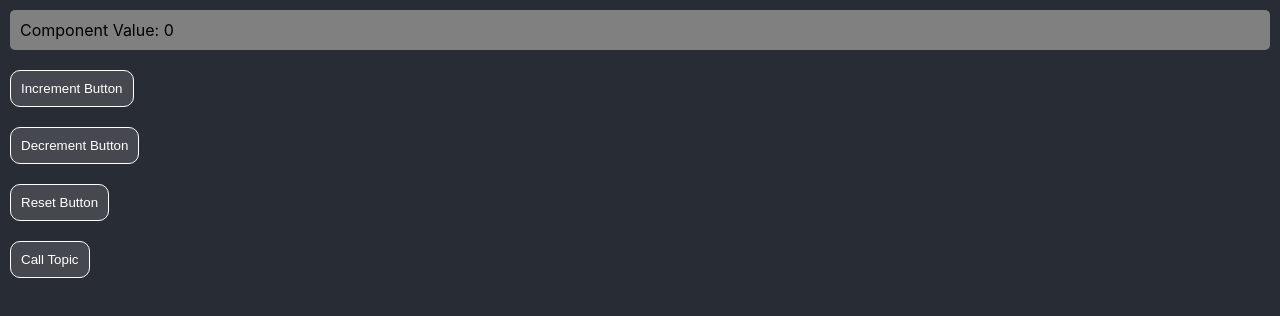
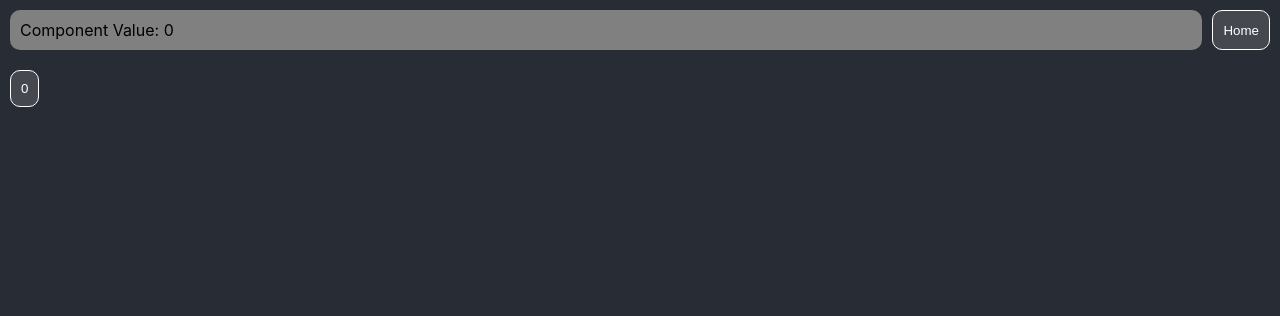
Before and after one commit to ShyamPanchal/ReactSample, a React (Create React App) app: page /home in a window 1280 px wide. Shown: the top 316 px of the page. Built offline with nearby package versions, Linux system fonts and the light colour scheme.

Commit message:
[a] App Routing

```diff
--- a/src/App.tsx
+++ /dev/null
@@ -1,14 +0,0 @@
-import "./App.css";
-import HeaderComponent from "./components/header";
-import SamplePage from "./pages/sample";
-
-function App() {
-  return (
-    <div className="App">
-      <HeaderComponent />
-      <SamplePage />
-    </div>
-  );
-}
-
-export default App;
--- a/src/components/header/header.css
+++ b/src/components/header/header.css
@@ -1,11 +1,15 @@
 .container {
   padding: 10px;
   text-align: left;
+  display: flex;
+  flex-flow: row;
 }
 
 .header {
   background-color: gray;
-  border-radius: 5px;
+  border-radius: 10px;
+  flex: 1;
+  margin-right: 10px;
 }
 
 p {
--- a/src/components/header/index.tsx
+++ b/src/components/header/index.tsx
@@ -1,16 +1,26 @@
 /* Use functional components when only rendering UI or for simple components */
+import { useCallback } from "react";
 import { useSelector } from "react-redux"; // react hook
+import { useNavigate } from "react-router-dom";
 import { getSampleData } from "../../lib/selectors";
+import NavButton from "../navButton";
 import "./header.css";
 
 function Header() {
   const value = useSelector(getSampleData);
+  const navigate = useNavigate();
+
+  const navigateToHome = useCallback(
+    () => navigate("/home", { replace: true }),
+    [navigate]
+  );
 
   return (
     <div className="container">
       <div className="header">
         <p>Component Value: {value}</p>
       </div>
+      <NavButton onClick={navigateToHome}>Home</NavButton>
     </div>
   );
 }
--- a/src/App.css
+++ b/src/components/navButton.tsx
@@ -1,17 +1,12 @@
-.App {
-  background-color: #282c34;
-  height: 100vh;
-}
+import styled from "styled-components";
 
-.button-space {
-  padding: 10px;
-}
-
-button {
+const NavButton = styled.button`
   background-color: #ffffff22;
   border-radius: 1px;
   border: 1px solid white;
   padding: 10px;
   border-radius: 10px;
   color: white;
-}
+`;
+
+export default NavButton;
--- /dev/null
+++ b/src/components/pageContainer.tsx
@@ -0,0 +1,7 @@
+import styled from "styled-components";
+
+const PageContainer = styled.div`
+  padding: 10px;
+`;
+
+export default PageContainer;
--- a/src/index.tsx
+++ b/src/index.tsx
@@ -1,7 +1,7 @@
 import React from "react";
 import ReactDOM from "react-dom/client";
-import App from "./App";
 import "./index.css";
+import App from "./pages";
 import reportWebVitals from "./reportWebVitals";
 
 import { Provider } from "react-redux";
--- a/src/pages/home/index.tsx
+++ b/src/pages/home/index.tsx
@@ -1,5 +1,6 @@
 import * as React from "react";
 import { connect } from "react-redux";
+import PageContainer from "../../components/pageContainer";
 import * as sampleActions from "../../lib/actions/sampleActions";
 import { AppState } from "../../lib/appState";
 
@@ -28,7 +29,7 @@ class HomePage extends React.Component<Props, State> {
 
   render() {
     return (
-      <React.Fragment>
+      <PageContainer>
         <button
           onClick={() => {
             this.props.callAPI({ value: 12 });
@@ -36,7 +37,7 @@ class HomePage extends React.Component<Props, State> {
         >
           {this.props.sampleValue}
         </button>
-      </React.Fragment>
+      </PageContainer>
     );
   }
 }
--- /dev/null
+++ b/src/pages/index.tsx
@@ -0,0 +1,29 @@
+import { BrowserRouter, Route, Routes } from "react-router-dom";
+import styled from "styled-components";
+import HeaderComponent from "../components/header";
+import HomePage from "../pages/home";
+import SamplePage from "../pages/sample";
+
+const AppWrapper = styled.div`
+  background-color: #282c34;
+  height: 100vh;
+`;
+
+function App() {
+  return (
+    <BrowserRouter>
+      <AppWrapper>
+        {/* <nav>
+          <Link to="/home">Home</Link>
+        </nav> */}
+        <HeaderComponent />
+        <Routes>
+          <Route path="/" element={<SamplePage />} />
+          <Route path="/home" element={<HomePage />} />
+        </Routes>
+      </AppWrapper>
+    </BrowserRouter>
+  );
+}
+
+export default App;
--- a/src/pages/sample/index.tsx
+++ b/src/pages/sample/index.tsx
@@ -2,6 +2,7 @@ import React from "react";
 import { useDispatch } from "react-redux"; // react hooks
 import * as sampleActions from "../../lib/actions/sampleActions";
 import * as topicActions from "../../lib/actions/topicActions";
+import "./sample.css";
 
 function SamplePage() {
   const dispatch = useDispatch();
--- /dev/null
+++ b/src/pages/sample/sample.css
@@ -0,0 +1,12 @@
+.button-space {
+  padding: 10px;
+}
+
+button {
+  background-color: #ffffff22;
+  border-radius: 1px;
+  border: 1px solid white;
+  padding: 10px;
+  border-radius: 10px;
+  color: white;
+}
```
Also changed, not shown: package.json (+7 -1 lines), 2 other files (tests, documents, lock files or other folders).
